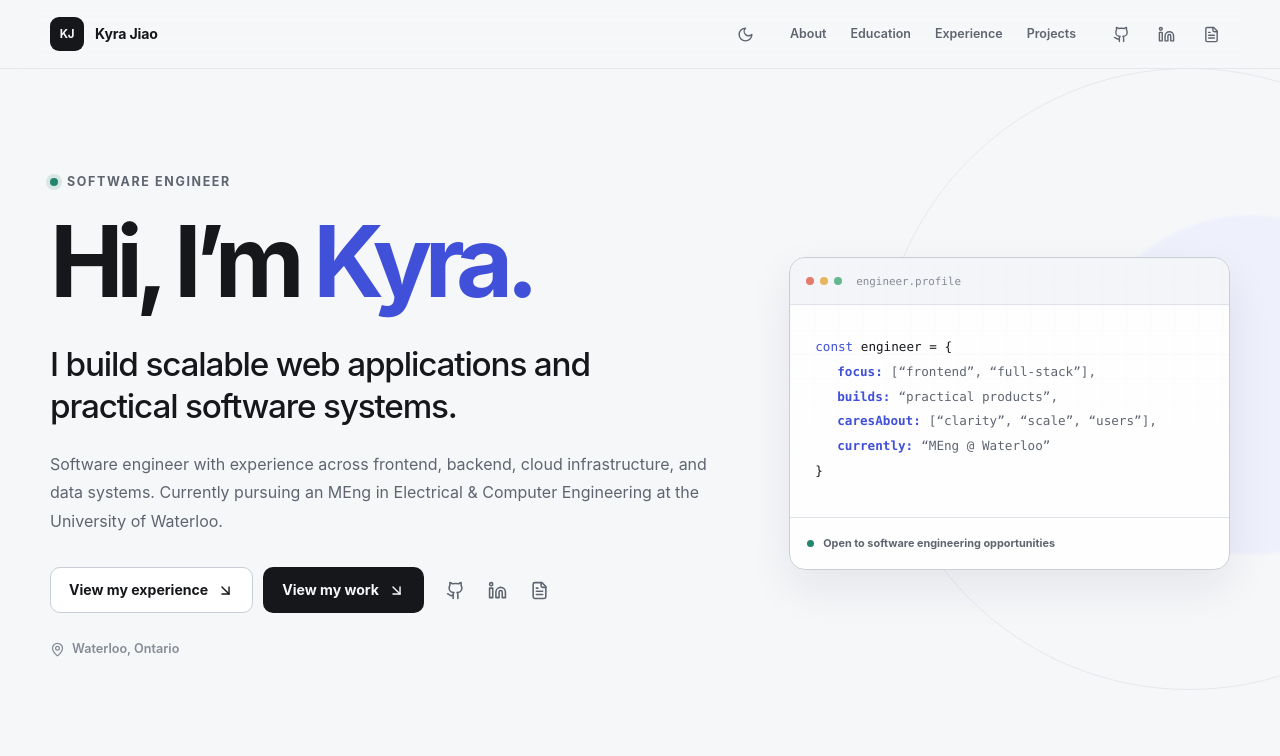
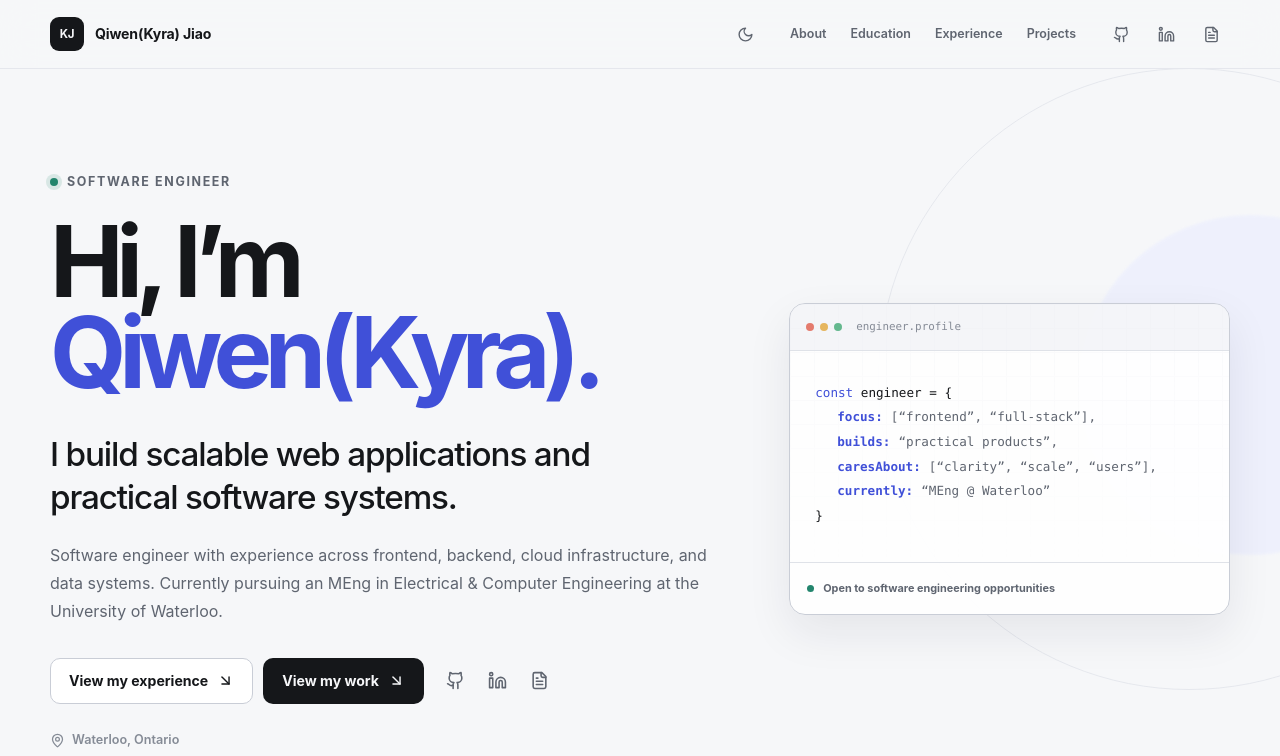
Before and after one commit to jqiwen/Portfolio, a React (Vite) app: page / in a window 1280 px wide. Shown: the top 756 px of the page. Built offline with nearby package versions, Linux system fonts and the light colour scheme.

Commit message:
update name

```diff
--- a/index.html
+++ b/index.html
@@ -8,9 +8,9 @@
       name="description"
       content="Software Engineer specializing in frontend and full-stack development. MEng ECE student at the University of Waterloo with experience building scalable web applications and cloud systems."
     />
-    <meta name="author" content="Qiwen (Kyra) Jiao" />
+    <meta name="author" content="Qiwen(Kyra) Jiao" />
     <meta property="og:type" content="website" />
-    <meta property="og:title" content="Kyra Jiao | Software Engineer" />
+    <meta property="og:title" content="Qiwen(Kyra) Jiao | Software Engineer" />
     <meta
       property="og:description"
       content="Frontend and full-stack software engineer building practical products and scalable systems."
@@ -27,7 +27,7 @@
         document.documentElement.dataset.theme = savedTheme || preferredTheme
       } catch {}
     </script>
-    <title>Kyra Jiao | Software Engineer</title>
+    <title>Qiwen(Kyra) Jiao | Software Engineer</title>
   </head>
   <body>
     <a class="skip-link" href="#main-content">Skip to main content</a>
--- a/src/components/Hero.tsx
+++ b/src/components/Hero.tsx
@@ -8,7 +8,7 @@ export function Hero() {
       <div className="container hero__grid">
         <div className="hero__content">
           <p className="hero__label"><span aria-hidden="true" /> Software Engineer</p>
-          <h1 id="hero-title">Hi, I’m <em>Kyra.</em></h1>
+          <h1 id="hero-title">Hi, I’m <em>Qiwen(Kyra).</em></h1>
           <p className="hero__statement">I build scalable web applications and practical software systems.</p>
           <p className="hero__description">
             Software engineer with experience across frontend, backend, cloud infrastructure, and data systems. Currently pursuing an MEng in Electrical &amp; Computer Engineering at the University of Waterloo.
--- a/src/components/Navbar.tsx
+++ b/src/components/Navbar.tsx
@@ -25,9 +25,9 @@ export function Navbar() {
   return (
     <header className="site-header">
       <nav className="navbar container" aria-label="Primary navigation">
-        <a className="brand" href="#top" aria-label="Kyra Jiao, back to top">
+        <a className="brand" href="#top" aria-label="Qiwen(Kyra) Jiao, back to top">
           <span className="brand__mark" aria-hidden="true">KJ</span>
-          <span className="brand__name">Kyra Jiao</span>
+          <span className="brand__name">Qiwen(Kyra) Jiao</span>
         </a>
 
         <div id="mobile-navigation" className={`nav-panel${isOpen ? ' nav-panel--open' : ''}`}>
--- a/src/components/SocialLinks.tsx
+++ b/src/components/SocialLinks.tsx
@@ -14,7 +14,7 @@ export function SocialLinks({ includeResume = false, compact = false }: SocialLi
         href={profile.github}
         target="_blank"
         rel="noreferrer"
-        aria-label="Open Kyra Jiao’s GitHub profile"
+        aria-label="Open Kyra’s GitHub profile"
       >
         <Github aria-hidden="true" size={compact ? 17 : 19} />
       </a>
@@ -23,7 +23,7 @@ export function SocialLinks({ includeResume = false, compact = false }: SocialLi
         href={profile.linkedin}
         target="_blank"
         rel="noreferrer"
-        aria-label="Open Kyra Jiao’s LinkedIn profile"
+        aria-label="Open Kyra’s LinkedIn profile"
       >
         <Linkedin aria-hidden="true" size={compact ? 17 : 19} />
       </a>
@@ -33,7 +33,7 @@ export function SocialLinks({ includeResume = false, compact = false }: SocialLi
           href={profile.resume}
           target="_blank"
           rel="noreferrer"
-          aria-label="Open Kyra Jiao’s resume in a new tab"
+          aria-label="Open Kyra’s resume in a new tab"
         >
           <FileText aria-hidden="true" size={compact ? 17 : 19} />
         </a>
--- a/src/data/profile.ts
+++ b/src/data/profile.ts
@@ -1,6 +1,6 @@
 export const profile = {
-  name: 'Qiwen (Kyra) Jiao',
-  shortName: 'Kyra Jiao',
+  name: 'Qiwen(Kyra) Jiao',
+  shortName: 'Kyra',
   email: 'kyraoaij@gmail.com',
   github: 'https://github.com/jqiwen',
   linkedin: 'https://www.linkedin.com/in/qiwen-jiao/',
```
Also changed, not shown: 1 other file (tests, documents, lock files or other folders).
